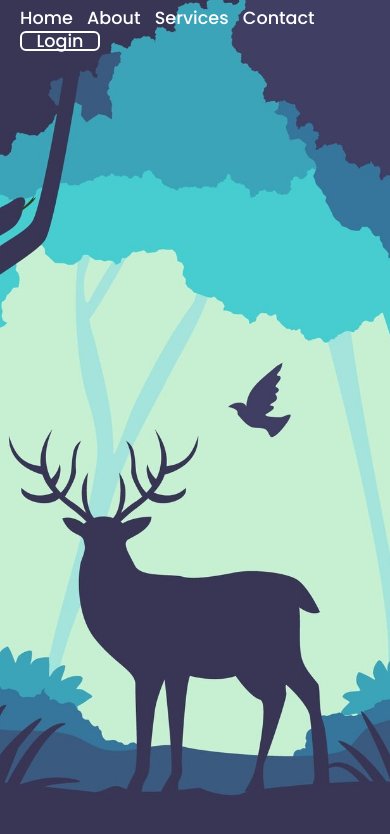
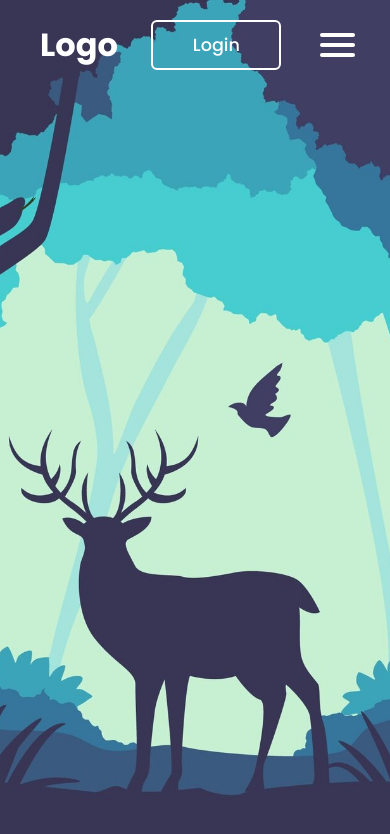
Before and after one commit to tayfuncakirr/login-register, a plain HTML site: page login-design/index.html in a window 390 px wide. Drawn offline with nearby package versions, Linux system fonts and the light colour scheme.

Commit message:
login-register
responsive menu and burger menu

```diff
--- a/login-design/index.html
+++ b/login-design/index.html
@@ -18,6 +18,12 @@
             <a href="#">Contact</a>
             <button class="btn-login-popup">Login</button>
         </nav>
+        <button class="menu" id="menu">
+            <span class="bar"></span>
+            <span class="bar"></span>
+            <span class="bar"></span>
+        </button>
+        <div class="backdrop"></div>
     </header>
     <div class="wrapper">
         <span class="icon-close">
--- a/login-design/script.js
+++ b/login-design/script.js
@@ -3,6 +3,8 @@
  const registerLink=document.querySelector('.register-link');
  const btnPopup=document.querySelector('.btn-login-popup');
  const iconClose=document.querySelector('.icon-close');
+ const menu=document.querySelector('.menu');
+
 
  registerLink.addEventListener('click',()=> {
     wrapper.classList.add('active');
@@ -16,3 +18,7 @@
  iconClose.addEventListener('click',()=>{
     wrapper.classList.remove('active-popup');
  });
+
+ menu.addEventListener('click', ()=>{
+   menu.classList.toggle('active');
+ });
--- a/login-design/style.css
+++ b/login-design/style.css
@@ -95,6 +95,47 @@ header{
     background-color: #fff;
     color: #403E63;
 
+}
+
+header .menu{
+    background-color: transparent;
+    display: none;
+    flex-direction: column;
+    padding: 5px;
+    border: none;
+    cursor: pointer;
+
+
+
+}
+.bar{
+    display: block;
+    position: relative;
+    z-index: 99;
+    width: 35px;
+    height: 4px;
+    margin:3px auto;
+    border-radius: 5px;
+    background: #fff;
+    transition: all 0.3s ease-in-out;
+    -webkit-transition: all 0.3s ease-in-out;
+    -moz-transition: all 0.3s ease-in-out;
+    -ms-transition: all 0.3s ease-in-out;
+    -o-transition: all 0.3s ease-in-out;
+    -webkit-border-radius: 5px;
+    -moz-border-radius: 5px;
+    -ms-border-radius: 5px;
+    -o-border-radius: 5px;
+}
+.backdrop{
+    position: fixed;
+    top:0;
+    left: 0;
+    width: 100%;
+    height: 100%;
+    background-color: rgba(0, 0, 0, 0.8);
+    display: none;
+    z-index: 98;
 }
 .wrapper{
     position: relative;
@@ -318,82 +359,55 @@ header{
     text-decoration: underline;
 }
 
-@media (max-width:880px) {
+
+@media(max-width:880px){
     header{
-        position: fixed;
-        top: 0;
-        left: 0;
-        width: 100%;
-        padding: 10px 80px;
+        padding: 20px 30px;
+    }
+    .navigations .btn-login-popup{
+        right: 10px;
+        margin-left: 0;
+    }
+    .navigations a{
+        display: none;
+    }
+    header .menu{
         display: flex;
-        justify-content: space-between;
-        align-items: center;
-        z-index: 99;
     }
 
+    header .menu.active .bar:nth-child(2){
+        opacity: 0;
     }
-@media(max-width:840px){
-    .navigations .btn-login-popup{
-        right: 10px;
-        margin-left: 10px;
+    header .menu.active .bar:nth-child(1){
+        transform:translateY(10px) rotate(45deg);
+        -webkit-transform:translateY(10px) rotate(45deg);
+        -moz-transform:translateY(10px) rotate(45deg);
+        -ms-transform:translateY(10px) rotate(45deg);
+        -o-transform:translateY(10px) rotate(45deg);
 }
-    .navigations a{
-        margin-left: 10px;
+header .menu.active .bar:nth-child(3){
+    transform:translateY(-10px) rotate(-45deg);
+    -webkit-transform:translateY(-10px) rotate(-45deg);
+    -moz-transform:translateY(-10px) rotate(-45deg);
+    -ms-transform:translateY(-10px) rotate(-45deg);
+    -o-transform:translateY(-10px) rotate(-45deg);
 }
     .logo{
         margin-left: 10px;
     }
-    header{
-        position: fixed;
-        top: 0;
-        left: 0;
-        width: 100%;
-        padding: 10px 15px;
-        display: flex;
-        justify-content: space-between;
-        align-items: center;
-        z-index: 99;
+
 }
 
-}
-@media(max-width:740px){
-    .logo{
-        display: none;
-    }
-}
 
 @media(max-height:575px){
 
-    header{
-        position: fixed;
-        top: 0;
-        left: 0;
-        width: 100%;
-        padding: 5px 80px;
-    }
+
     .wrapper{
         margin-top: auto;
     }
 }
 @media (max-width:450px) {
-     .logo{
-        display: none;
-     }
-    header{
 
-        position: fixed;
-        top: 0;
-        left: 0;
-        width: 100%;
-        padding: 5px 10px;
-    }
-    .navigations .btn-login-popup{
-        width: 80px;
-        height: 20px;
-        display: flex;
-        align-items: center;
-        justify-content: center;
-    }
     .wrapper{
         width: 300px;
     }
```
Lines whose indentation alone changed are shown as unchanged.
